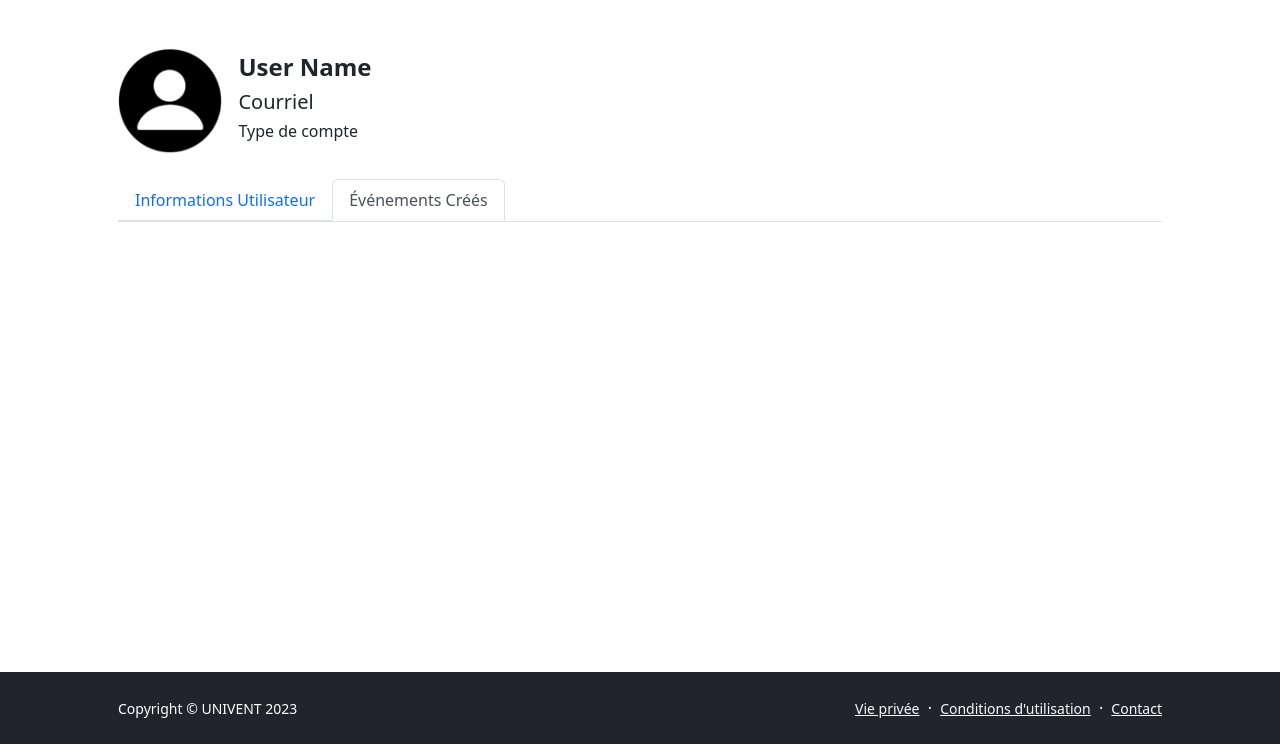
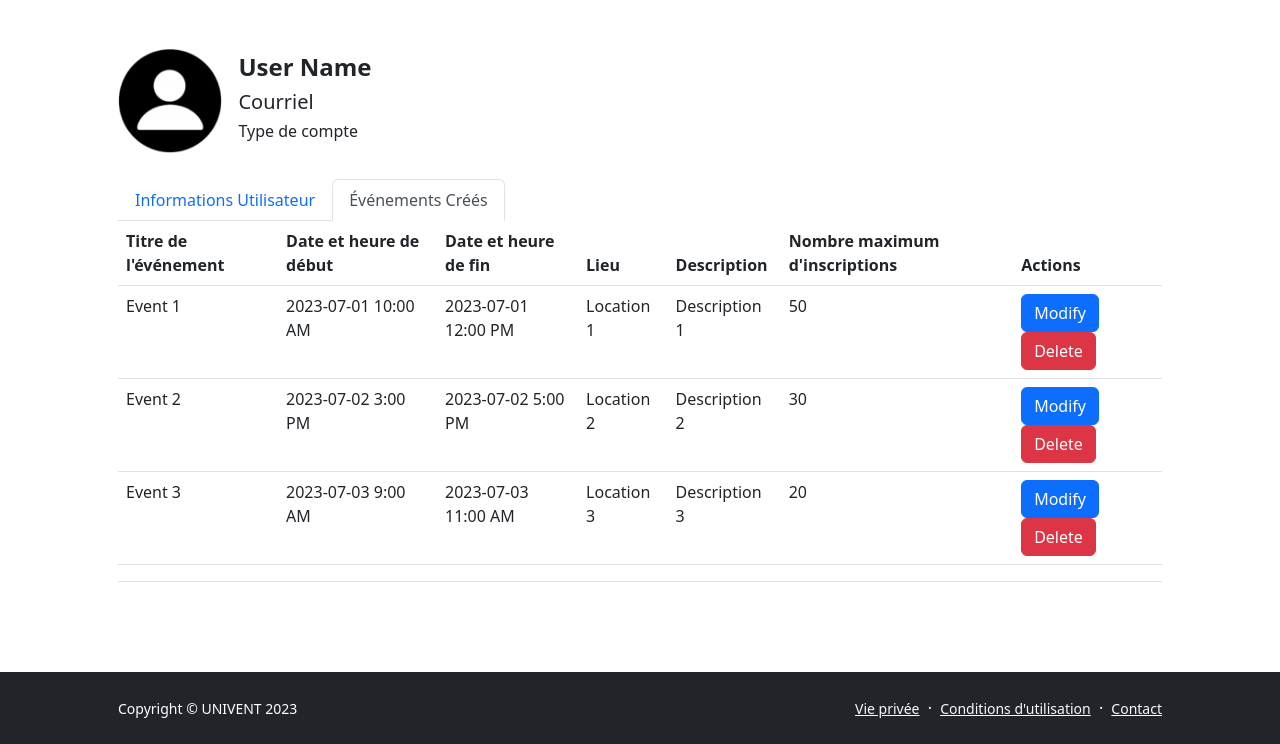
Before and after one commit to oussamaelfig/Univent, a Flask app: template templates/user_page.html in a window 1280 px wide, after a click on "Événements Créés". Shown: the part 56-800 px from the top of the page. Run offline with Flask 3, Linux system fonts and the light colour scheme; the template is opened without the code that fills it, so the values that code supplies are empty.

Commit message:
close #31

```diff
--- a/templates/user_page.html
+++ b/templates/user_page.html
@@ -25,7 +25,69 @@ UNIVENT - Accueil
                 <a class="nav-link" id="user-events-tab" data-bs-toggle="tab" href="#user-events">Événements Créés</a>
             </li>
         </ul>
+        <div class="tab-content">
+            <!-- User Info Tab -->
+            <div class="tab-pane fade show active" id="user-info">
 
+            </div>
+
+            <!-- User Events Tab -->
+            <div class="tab-pane fade" id="user-events">
+                <!-- User-created events table -->
+                <table class="table table-hover">
+                    <thead>
+                        <tr>
+                            <th scope="col">Titre de l'événement</th>
+                            <th scope="col">Date et heure de début</th>
+                            <th scope="col">Date et heure de fin</th>
+                            <th scope="col">Lieu</th>
+                            <th scope="col">Description</th>
+                            <th scope="col">Nombre maximum d'inscriptions</th>
+                            <th scope="col">Actions</th>
+                        </tr>
+                    </thead>
+                    <tbody>
+                        <tr>
+                            <td>Event 1</td>
+                            <td>2023-07-01 10:00 AM</td>
+                            <td>2023-07-01 12:00 PM</td>
+                            <td>Location 1</td>
+                            <td>Description 1</td>
+                            <td>50</td>
+                            <td>
+                                <button class="btn btn-primary">Modify</button>
+                                <button class="btn btn-danger">Delete</button>
+                            </td>
+                        </tr>
+                        <tr>
+                            <td>Event 2</td>
+                            <td>2023-07-02 3:00 PM</td>
+                            <td>2023-07-02 5:00 PM</td>
+                            <td>Location 2</td>
+                            <td>Description 2</td>
+                            <td>30</td>
+                            <td>
+                                <button class="btn btn-primary">Modify</button>
+                                <button class="btn btn-danger">Delete</button>
+                            </td>
+                        </tr>
+                        <tr>
+                            <td>Event 3</td>
+                            <td>2023-07-03 9:00 AM</td>
+                            <td>2023-07-03 11:00 AM</td>
+                            <td>Location 3</td>
+                            <td>Description 3</td>
+                            <td>20</td>
+                            <td>
+                                <button class="btn btn-primary">Modify</button>
+                                <button class="btn btn-danger">Delete</button>
+                            </td>
+                        </tr>
+                    </tbody>
+                </table>
+
+            </div>
+        </div>
 </div>
 
 {% endblock %}
```
